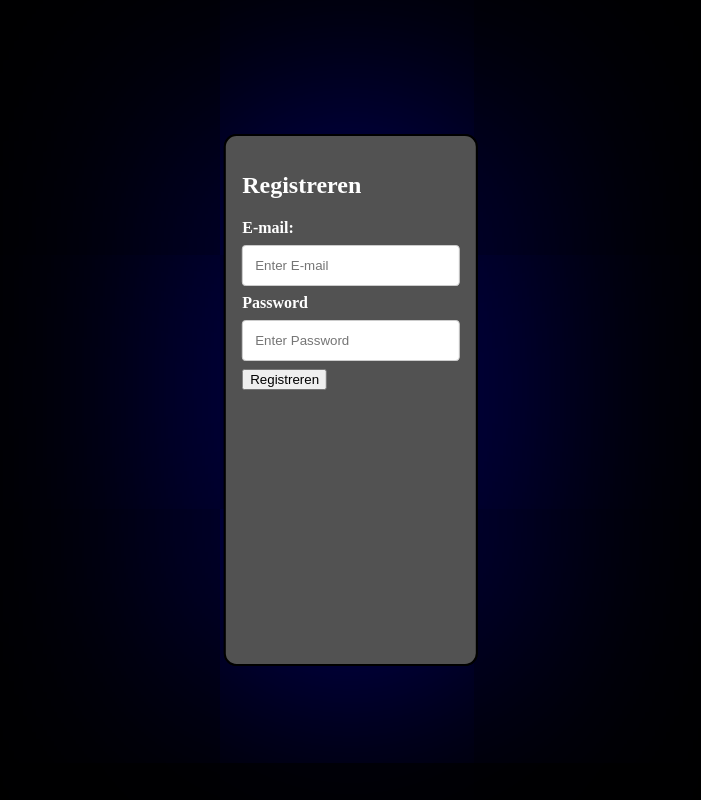
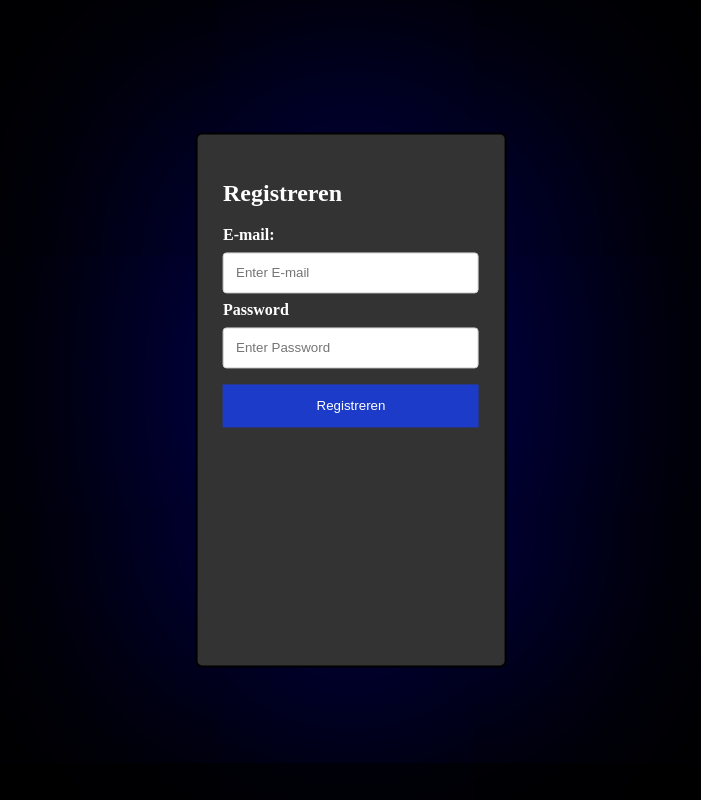
Before and after one commit to Pientje09-abe/BM03, a PHP site: page /register.html in a window 1280 px wide. Shown: the whole page, without its empty margins (289-990 px from the left). Run offline with PHP 8.4, Linux system fonts and the light colour scheme.

Commit message:
allebij de formulieren hetzelfde eruit laten zien

```diff
--- a/login.html
+++ b/login.html
@@ -8,14 +8,14 @@
 <body>
   <div id="login-container">
       <div class="imgcontainer">
-    <img src="img_avatar2.png" alt="Avatar" class="avatar">
   </div>
 
   <div class="container">
-    <label for="uname"><b>Username</b></label>
+    <h2 id="h2">Inloggen</h2>
+    <label id="text" for="uname"><b>Username</b></label>
     <input type="text" placeholder="Enter Username" name="uname" required>
 
-    <label for="psw"><b>Password</b></label>
+    <label id="text" for="psw"><b>Password</b></label>
     <input type="password" placeholder="Enter Password" name="psw" required>
 
     <button type="submit">Login</button>
--- a/register.html
+++ b/register.html
@@ -6,16 +6,20 @@
     <title>Register</title> <link rel="stylesheet" href="style.css">
 </head>
 <body>
-    <div id="register">
+    <div id="login-container">
+      <div class="imgcontainer">
+  </div>
+
+    <div id="container">
         <h2 id="h2">Registreren</h2>
 
         <label id="text" for="e-mail"><b>E-mail:</b></label>
         <input type="text" placeholder="Enter E-mail" required>
 
         <label id="text" for="password"><b>Password</b></label>
-        <input type="text" placeholder="Enter Password" required>
+        <input type="password" placeholder="Enter Password" required>
 
-        <button>Registreren</button>
+        <button type="submit">Registreren</button>
     </div>
 </body>
 </html>
--- a/style.css
+++ b/style.css
@@ -1,7 +1,21 @@
-body{
-    background-color: black;
+body {
+  background-color:black;
+  display: flex;
 }
-
+#login-container {
+  margin: auto;
+  width: 20vw;
+  height: 60vh;
+  padding: 2vw;
+  background-color: #333333;
+  border-radius: 0.5vw;
+  border: 0.2vw solid #000000;
+  box-shadow: 0px 0px 100vw rgb(0, 0, 150);
+  top: 50vh;
+  right: 50vw;
+  position: absolute;
+  transform: translate(50%, -50%);
+}
 #register {
   margin: auto;
   width: 17vw;
@@ -27,6 +41,10 @@ input[type=text], input[type=password] {
   border-radius: 0.3vw;
 }
 
+button:hover {
+  opacity: 0.8;
+}
+
 #h2{
     color: white;
 }
@@ -34,3 +52,13 @@ input[type=text], input[type=password] {
 label{
     color: white;
 }
+
+button {
+  background-color: #1c3bc8;
+  color: white;
+  padding: 14px 20px;
+  margin: 8px 0;
+  border: none;
+  cursor: pointer;
+  width: 100%;
+}
```
Also changed, not shown: login.css (+10 -25 lines).
